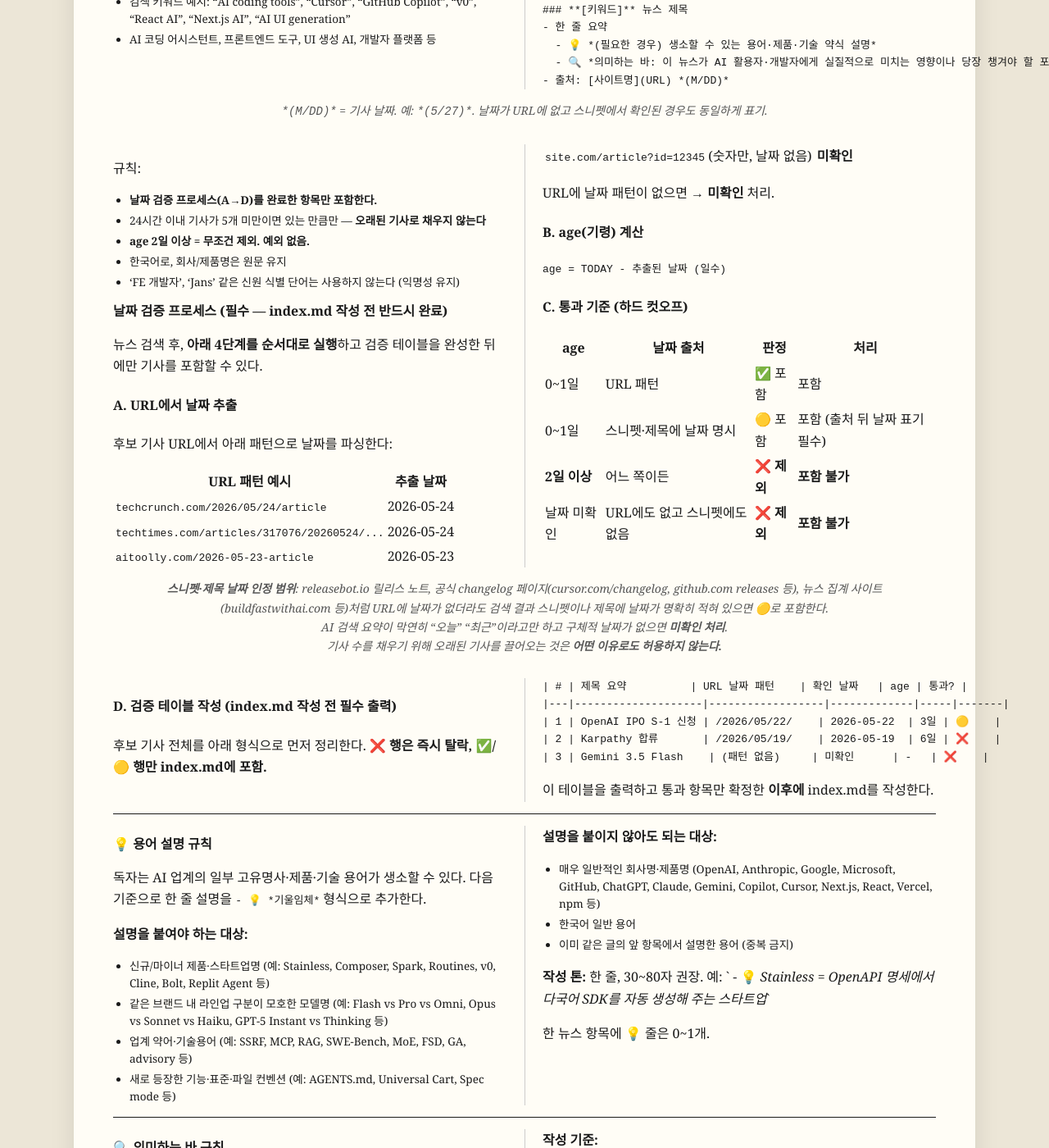
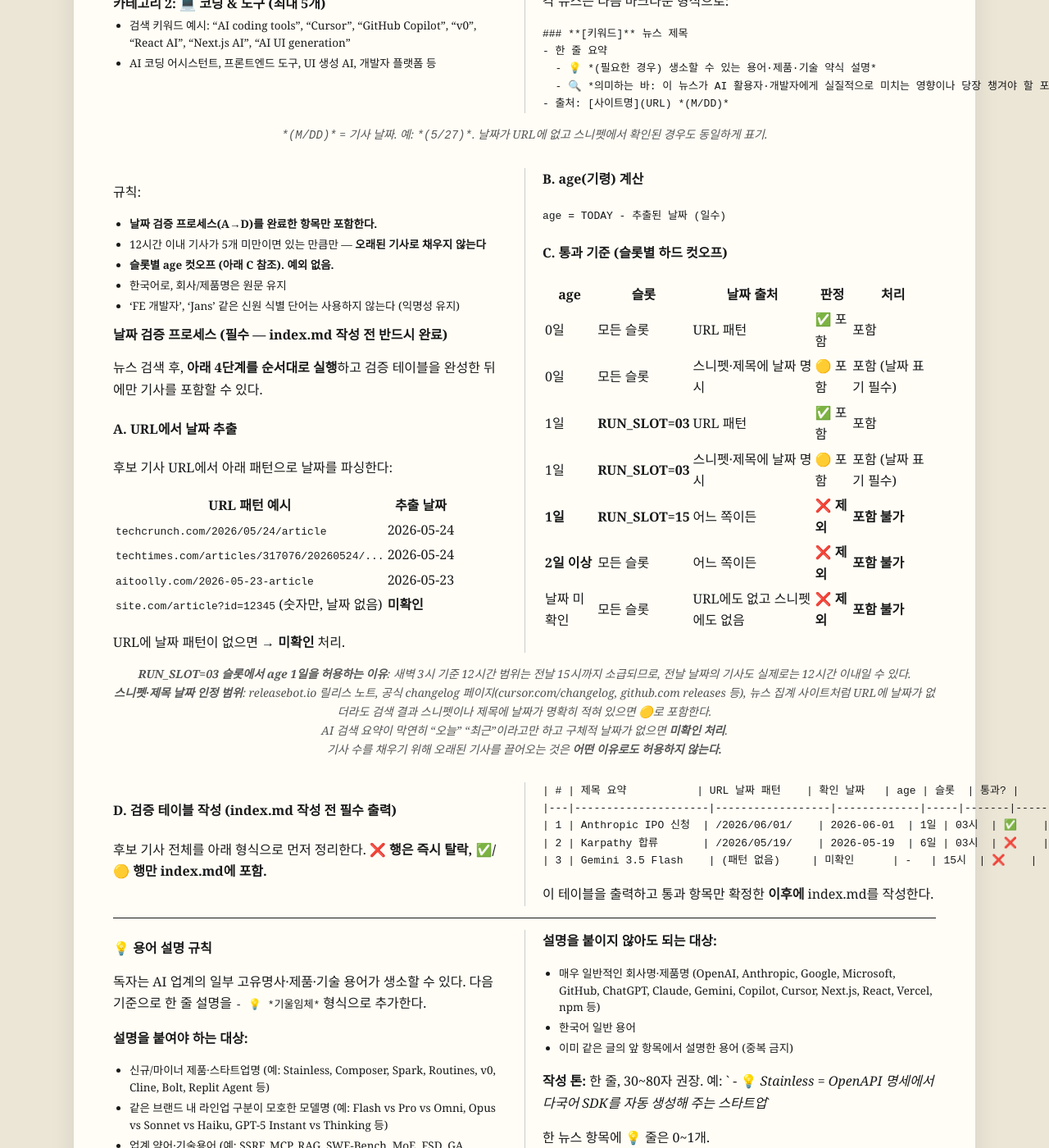
Before and after one commit to kimjans/daily-news, a Jekyll site: the page built from CLAUDE.md, in a window 1280 px wide and 1400 px high, scrolled down 885 px. Shown: the whole window at 82% size. Built offline with Jekyll 4.4.1, drawn with Linux system fonts in a browser that asks for light colours; our own code applies the rules of GitHub Pages for plain Markdown files; some of the changed text lies outside the part shown.

````diff
--- a/CLAUDE.md
+++ b/CLAUDE.md
@@ -1,24 +1,29 @@
 # 모닝 브리핑 — 일간 뉴스 루틴
 
-너는 'The AI Morning' 브리핑을 매일 아침 만든다.
+너는 'The AI Morning' 브리핑을 하루 두 번(03시·15시) 만든다.
 GitHub 저장소 `kimjans/daily-news` 가 작업 디렉토리에 클론되어 있다.
 결과물은 두 곳에 기록한다:
-1. `index.md` — 오늘자 (GitHub Pages 첫 화면)
-2. `news/[어제날짜].md` — 어제까지의 아카이브
+1. `index.md` — 최신판 (GitHub Pages 첫 화면)
+2. `news/[이전판 날짜-슬롯].md` — 이전 판 아카이브
 
 파일 작성 후 git commit & push로 GitHub Pages 배포.
 
 ---
 
-## 1단계: 오늘 날짜 확인
-`TZ=Asia/Seoul date +%Y-%m-%d` 로 오늘 날짜를 TODAY 변수에 저장.
+## 1단계: 날짜·슬롯 확인
+```bash
+TZ=Asia/Seoul date +%Y-%m-%d   # → TODAY
+TZ=Asia/Seoul date +%H          # → HOUR
+```
+- HOUR < 12 이면 → **RUN_SLOT="03"** (새벽·오전 실행)
+- HOUR ≥ 12 이면 → **RUN_SLOT="15"** (오후·저녁 실행)
 
 ## 2단계: git 설정
 - `git config user.email "kimjans1983@gmail.com"`
 - `git config user.name "Kim Jans"`
 
 ## 3단계: 뉴스 검색 및 정리
-WebSearch를 사용해 **지난 24시간 이내의 최신 AI 뉴스**를 두 카테고리로 한국어로 정리한다.
+WebSearch를 사용해 **지난 12시간 이내의 최신 AI 뉴스**를 세 카테고리로 한국어로 정리한다.
 
 ### 카테고리 1: 🌐 AI 일반 뉴스 (최대 5개)
 - 검색 키워드 예시: "AI news today", "LLM release", "OpenAI", "Anthropic", "Google DeepMind", "AI 최신뉴스"
@@ -47,8 +52,8 @@ WebSearch를 사용해 **지난 24시간 이내의 최신 AI 뉴스**를 두 카
 
 규칙:
 - **날짜 검증 프로세스(A→D)를 완료한 항목만 포함한다.**
-- 24시간 이내 기사가 5개 미만이면 있는 만큼만 — **오래된 기사로 채우지 않는다**
-- **age 2일 이상 = 무조건 제외. 예외 없음.**
+- 12시간 이내 기사가 5개 미만이면 있는 만큼만 — **오래된 기사로 채우지 않는다**
+- **슬롯별 age 컷오프 (아래 C 참조). 예외 없음.**
 - 한국어로, 회사/제품명은 원문 유지
 - 'FE 개발자', 'Jans' 같은 신원 식별 단어는 사용하지 않는다 (익명성 유지)
 
@@ -73,16 +78,20 @@ URL에 날짜 패턴이 없으면 → **미확인** 처리.
 age = TODAY - 추출된 날짜 (일수)
 ```
 
-#### C. 통과 기준 (하드 컷오프)
+#### C. 통과 기준 (슬롯별 하드 컷오프)
 
-| age | 날짜 출처 | 판정 | 처리 |
-|-----|-----------|------|------|
-| 0~1일 | URL 패턴 | ✅ 포함 | 포함 |
-| 0~1일 | 스니펫·제목에 날짜 명시 | 🟡 포함 | 포함 (출처 뒤 날짜 표기 필수) |
-| **2일 이상** | 어느 쪽이든 | **❌ 제외** | **포함 불가** |
-| 날짜 미확인 | URL에도 없고 스니펫에도 없음 | **❌ 제외** | **포함 불가** |
+| age | 슬롯 | 날짜 출처 | 판정 | 처리 |
+|-----|------|-----------|------|------|
+| 0일 | 모든 슬롯 | URL 패턴 | ✅ 포함 | 포함 |
+| 0일 | 모든 슬롯 | 스니펫·제목에 날짜 명시 | 🟡 포함 | 포함 (날짜 표기 필수) |
+| 1일 | **RUN_SLOT=03** | URL 패턴 | ✅ 포함 | 포함 |
+| 1일 | **RUN_SLOT=03** | 스니펫·제목에 날짜 명시 | 🟡 포함 | 포함 (날짜 표기 필수) |
+| **1일** | **RUN_SLOT=15** | 어느 쪽이든 | **❌ 제외** | **포함 불가** |
+| **2일 이상** | 모든 슬롯 | 어느 쪽이든 | **❌ 제외** | **포함 불가** |
+| 날짜 미확인 | 모든 슬롯 | URL에도 없고 스니펫에도 없음 | **❌ 제외** | **포함 불가** |
 
-> **스니펫·제목 날짜 인정 범위**: releasebot.io 릴리스 노트, 공식 changelog 페이지(cursor.com/changelog, github.com releases 등), 뉴스 집계 사이트(buildfastwithai.com 등)처럼 URL에 날짜가 없더라도 검색 결과 스니펫이나 제목에 날짜가 명확히 적혀 있으면 🟡로 포함한다.
+> **RUN_SLOT=03 슬롯에서 age 1일을 허용하는 이유**: 새벽 3시 기준 12시간 범위는 전날 15시까지 소급되므로, 전날 날짜의 기사도 실제로는 12시간 이내일 수 있다.
+> **스니펫·제목 날짜 인정 범위**: releasebot.io 릴리스 노트, 공식 changelog 페이지(cursor.com/changelog, github.com releases 등), 뉴스 집계 사이트처럼 URL에 날짜가 없더라도 검색 결과 스니펫이나 제목에 날짜가 명확히 적혀 있으면 🟡로 포함한다.
 > AI 검색 요약이 막연히 "오늘" "최근"이라고만 하고 구체적 날짜가 없으면 **미확인 처리**.
 > 기사 수를 채우기 위해 오래된 기사를 끌어오는 것은 **어떤 이유로도 허용하지 않는다.**
 
@@ -91,11 +100,11 @@ age = TODAY - 추출된 날짜 (일수)
 후보 기사 전체를 아래 형식으로 먼저 정리한다. **❌ 행은 즉시 탈락, ✅/🟡 행만 index.md에 포함.**
 
 ```
-| # | 제목 요약          | URL 날짜 패턴    | 확인 날짜   | age | 통과? |
-|---|--------------------|------------------|-------------|-----|-------|
-| 1 | OpenAI IPO S-1 신청 | /2026/05/22/    | 2026-05-22  | 3일 | 🟡    |
-| 2 | Karpathy 합류       | /2026/05/19/    | 2026-05-19  | 6일 | ❌    |
-| 3 | Gemini 3.5 Flash    | (패턴 없음)     | 미확인      | -   | ❌    |
+| # | 제목 요약           | URL 날짜 패턴    | 확인 날짜   | age | 슬롯  | 통과? |
+|---|---------------------|------------------|-------------|-----|-------|-------|
+| 1 | Anthropic IPO 신청  | /2026/06/01/    | 2026-06-01  | 1일 | 03시  | ✅    |
+| 2 | Karpathy 합류       | /2026/05/19/    | 2026-05-19  | 6일 | 03시  | ❌    |
+| 3 | Gemini 3.5 Flash    | (패턴 없음)     | 미확인      | -   | 15시  | ❌    |
 ```
 
 이 테이블을 출력하고 통과 항목만 확정한 **이후에** index.md를 작성한다.
@@ -138,13 +147,13 @@ age = TODAY - 추출된 날짜 (일수)
 
 ---
 
-## 4단계: 어제 뉴스 아카이브
+## 4단계: 이전 판 아카이브
 1. `index.md` 파일을 Read로 읽는다 (파일이 없으면 이 단계 스킵).
-2. 헤더 `# 📬 오늘의 AI 뉴스 브리핑 (YYYY-MM-DD)` 에서 날짜 추출 — PREV_DATE.
-3. PREV_DATE != TODAY 이면:
-   - Jekyll frontmatter(`---` 블록)를 제외한 본문을 `news/{PREV_DATE}.md`에 Write.
+2. 헤더 `# 📬 오늘의 AI 뉴스 브리핑 (YYYY-MM-DD HH시)` 에서 날짜(PREV_DATE)와 슬롯(PREV_SLOT) 추출.
+3. PREV_DATE != TODAY **또는** PREV_SLOT != RUN_SLOT 이면:
+   - Jekyll frontmatter(`---` 블록)를 제외한 본문을 `news/{PREV_DATE}-{PREV_SLOT}.md`에 Write.
    - `news/` 폴더가 없으면 bash `mkdir -p news` 로 생성.
-4. PREV_DATE == TODAY 이면 (재실행) 아카이브 스킵.
+4. PREV_DATE == TODAY **이고** PREV_SLOT == RUN_SLOT 이면 (동일 슬롯 재실행) 아카이브 스킵.
 
 ## 5단계: 오늘 index.md 작성
 `index.md` 에 다음 형식으로 Write (덮어쓰기):
@@ -155,9 +164,9 @@ layout: default
 title: The AI Morning
 ---
 
-# 📬 오늘의 AI 뉴스 브리핑 ([TODAY])
+# 📬 오늘의 AI 뉴스 브리핑 ([TODAY] [RUN_SLOT]시)
 
-> 매일 아침 배달되는 AI 뉴스 다이제스트
+> 하루 두 번 배달되는 AI 뉴스 다이제스트
 
 ---
 
@@ -181,13 +190,14 @@ title: The AI Morning
 ## 6단계: git commit & push
 1. `git add -A`
 2. `git status` 로 변경사항 확인
-3. 변경 있으면 `git commit -m "daily news: {TODAY}"`
+3. 변경 있으면 `git commit -m "daily news: {TODAY} {RUN_SLOT}시"`
 4. 기본 브랜치 확인: `git branch --show-current` (detached HEAD면 `git push origin HEAD:main`)
 5. `git push origin {branch}` 또는 `git push origin HEAD:main`
 
 변경 없으면 commit/push 스킵.
 
 ## 7단계: 결과 보고
+- 실행 슬롯 (03시 또는 15시)
 - 추가된 뉴스 개수 (일반 N개, 코딩 N개, 반도체 N개)
 - commit SHA (있으면)
 - GitHub Pages URL: https://kimjans.github.io/daily-news/
@@ -195,8 +205,8 @@ title: The AI Morning
 ---
 
 # 중요
-- 모든 날짜는 Asia/Seoul 기준.
+- 모든 날짜·시각은 Asia/Seoul 기준.
 - 익명성 유지: 'FE 개발자', 'Jans' 등 신원 식별 단어를 본문에 쓰지 않는다.
 - 서론/결론 없이 작업만 수행.
 - 🔍 의미하는 바는 모든 뉴스 항목에 빠짐없이 포함한다.
-- **기사 수는 채우지 않아도 된다.** age 0~1일(✅/🟡) 기사가 1개면 1개, 0개면 해당 섹션은 `*오늘(TODAY) 기준 24시간 이내 확인된 뉴스 없음*`으로 표기한다. 오래된 기사로 빈칸을 채우는 것은 절대 금지.
+- **기사 수는 채우지 않아도 된다.** 통과 기사가 1개면 1개, 0개면 해당 섹션은 `*[TODAY] [RUN_SLOT]시 기준 12시간 이내 확인된 뉴스 없음*`으로 표기한다. 오래된 기사로 빈칸을 채우는 것은 절대 금지.
````
